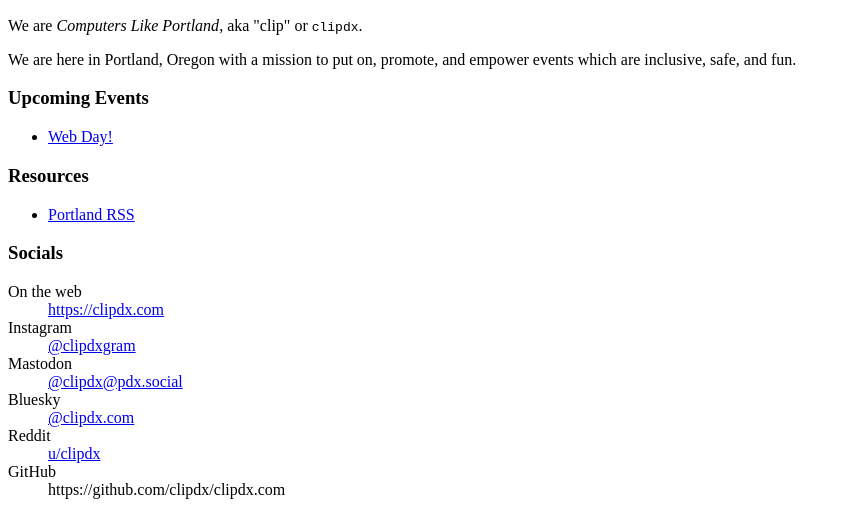
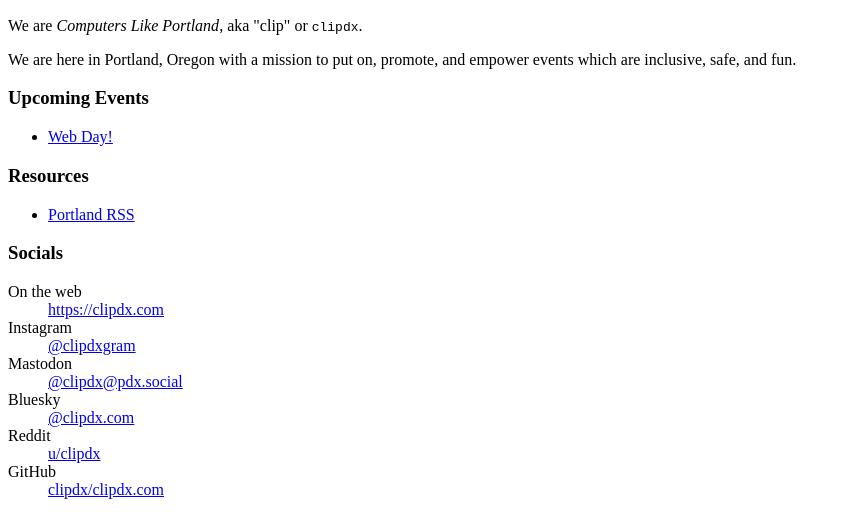
Before and after one commit to clipdx/clipdx.com, a website: page web/entries/index.html in a window 1280 px wide. Shown: the part 434-949 px from the top of the page, without its empty margins (0-851 px from the left). Drawn offline with Linux system fonts and the light colour scheme.

Commit message:
Make GitHub link a link

```diff
--- a/web/entries/index.html
+++ b/web/entries/index.html
@@ -57,7 +57,9 @@
         <a href="https://www.reddit.com/u/clipdx/">u/clipdx</a>
       </dd>
       <dt>GitHub</dt>
-      <dd>https://github.com/clipdx/clipdx.com</dd>
+      <dd>
+        <a href="https://github.com/clipdx/clipdx.com">clipdx/clipdx.com</a>
+      </dd>
     </dl>
   </body>
 </html>
```
